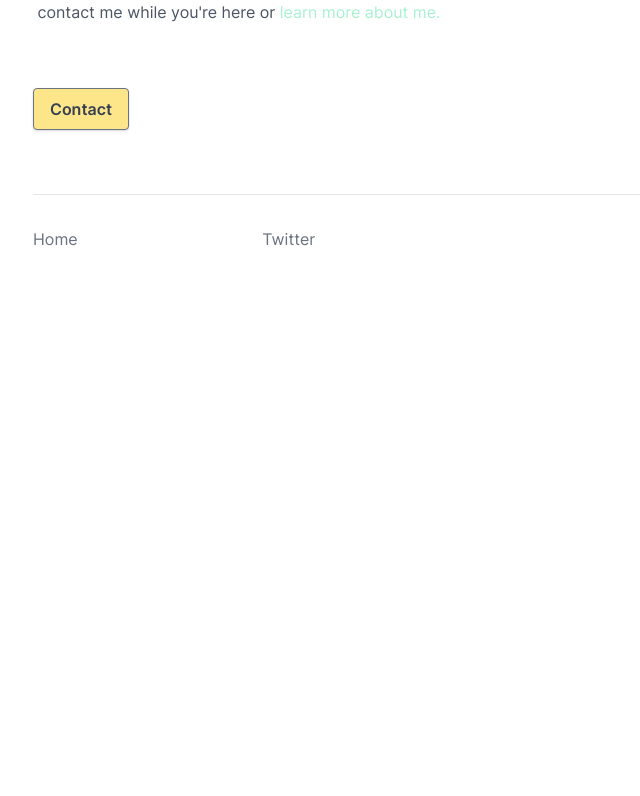
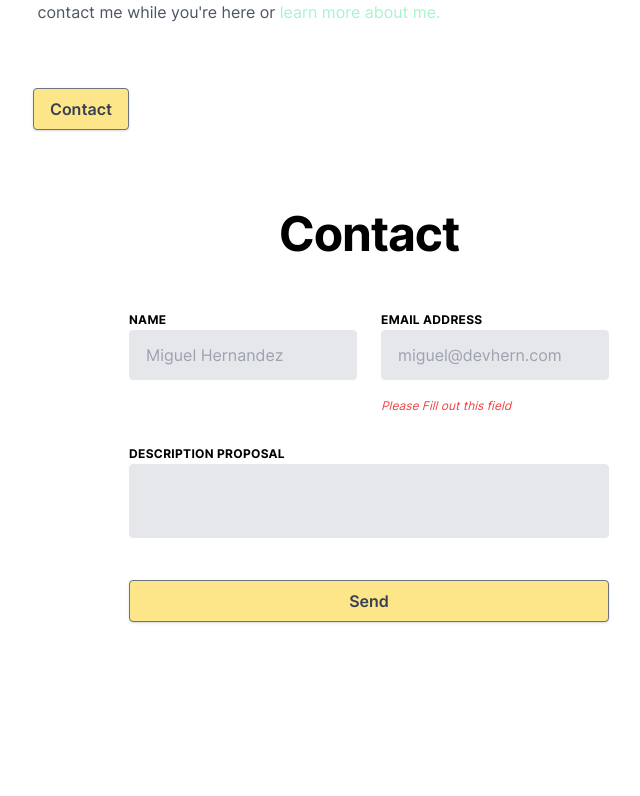
Before and after one commit to kuzeofficial/portfolio, a Next.js app: page / in a window 1280 px wide. Shown: the part 464-1260 px from the top of the page, without its empty margins (271-911 px from the left). Before the commit the page ends 811 px from the top, so only its background shows below. Built offline with nearby package versions, Linux system fonts and the light colour scheme; what @tailwindcss/typography would draw is missing.

Commit message:
Form of contact added

```diff
--- /dev/null
+++ b/components/Contact.js
@@ -0,0 +1,39 @@
+import React, {useState, useEffect} from 'react'
+
+export default function Contact() {
+    return (
+        <div className=" max-w-6xl  py-20 px-12 lg:px-24  mb-24">
+            <h1 className="font-bold text-3xl md:text-5xl tracking-tight mb-6 text-black dark:text-white text-center">Contact </h1>
+            <form>
+                <div className="rounded pt-6 pb-8 mb-4 flex flex-col">
+                    <div className="-mx-3 md:flex mb-6">
+                        <div className="md:w-1/2 px-3 mb-6 md:mb-0">
+                            <label htmlFor="name" className="uppercase tracking-wide text-black text-xs font-bold mb-2">
+                                Name
+                            </label>
+                            <input id="name" type="text" className="w-full bg-gray-200 text-black border border-gray-200 rounded py-3 px-4 mb-3" placeholder="Miguel Hernandez" />
+                        </div>
+                        <div className="md:w-1/2 px-3">
+                            <label htmlFor="email" className="uppercase tracking-wide text-black text-xs font-bold mb-2">Email Address</label>
+                            <input className="w-full bg-gray-200 text-black border border-gray-200 rounded py-3 px-4 mb-3" id="email" type="email" placeholder="miguel@devhern.com" />
+                            <div>
+                                <span className="text-red-500 text-xs italic">
+                                    Please Fill out this field
+                                </span>
+                            </div>
+                        </div>
+                        </div>
+                        <div className="-mx-3 md:flex mb-6">
+                        <div className="md:w-full px-3">
+                            <label htmlFor="description" className="uppercase tracking-wide text-black text-xs font-bold mb-2">Description Proposal</label>
+                            <textarea id="description" className="w-full bg-gray-200 text-black  border-gray-200 rounded py-3 px-4 mb-3 resize-none border rounded-md" />
+                        </div>
+                    </div>
+                    <button className="bg-yellow-200 dark:text-dark hover:bg-yellow-400 text-gray-700 font-semibold py-2 px-4  border border-gray-500 rounded shadow">
+                        Send
+                    </button>
+                </div>
+            </form>
+        </div>
+    )
+}
--- a/pages/index.js
+++ b/pages/index.js
@@ -1,7 +1,7 @@
 import Link from 'next/link';
 import Container from '@/components/Container'
 import Typewriter from 'typewriter-effect';
-import Card from '@/components/Card'
+import Contact from '@/components/Contact'
 export default function Home() {
     return (
         <Container>
@@ -40,6 +40,7 @@ Hello, welcome to my personal website, my name is Cristian and I am a cuban web
                 <button className="bg-yellow-200 dark:text-dark hover:bg-yellow-400 text-gray-700 font-semibold py-2 px-4  border border-gray-500 rounded shadow">
                     Contact
                 </button>
+                <Contact />
             </div>
         </Container>
     )
```
